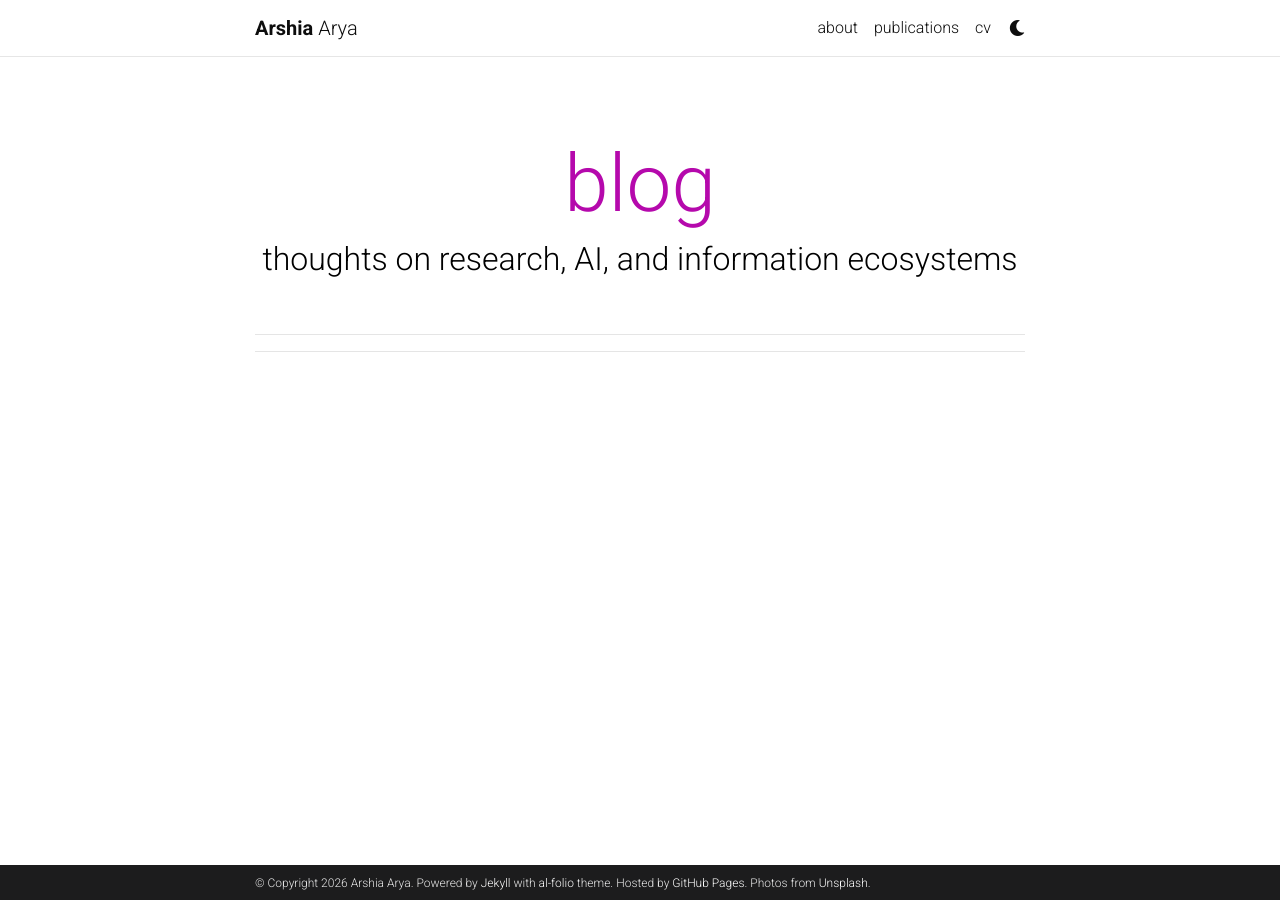
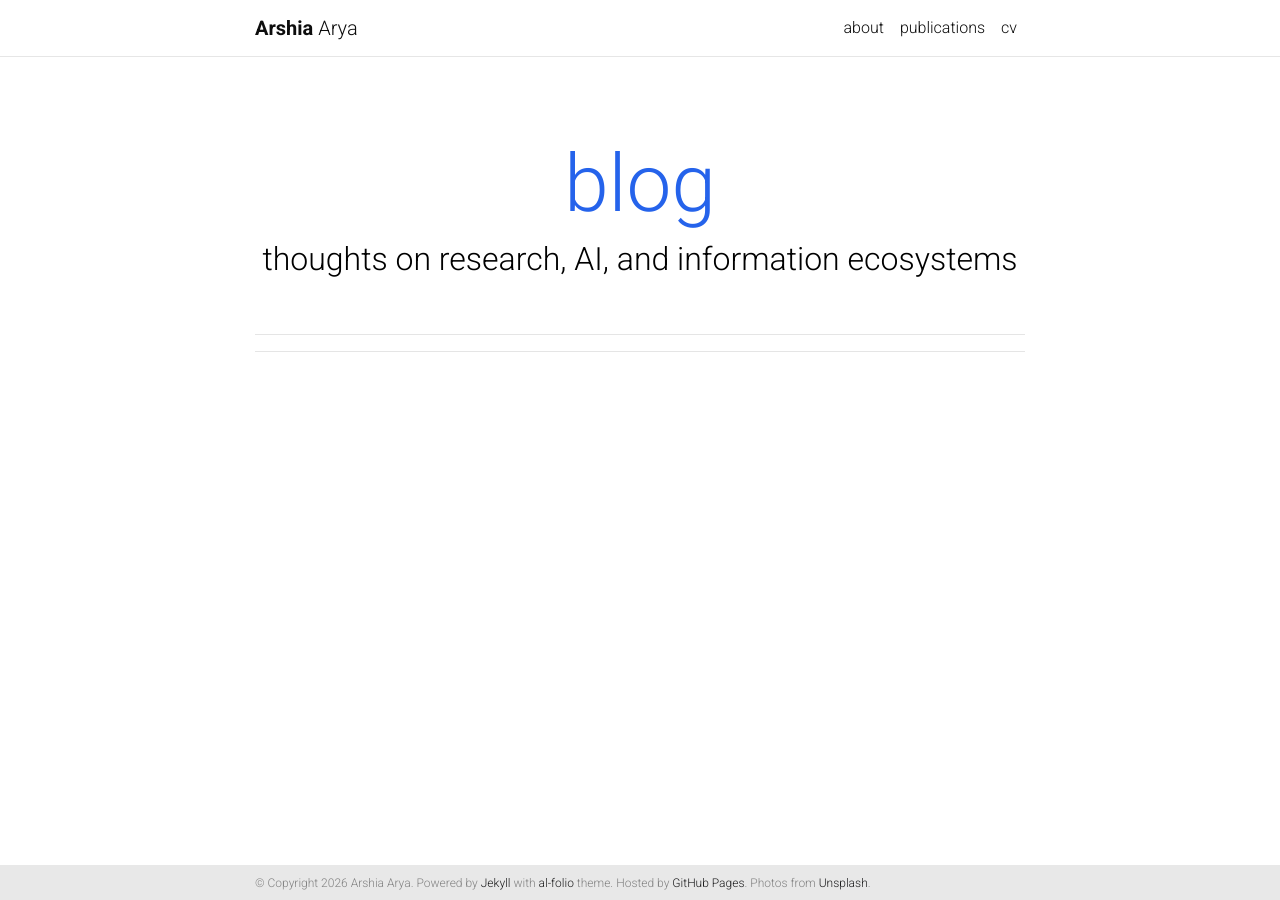
Before and after one commit to Arshiaarya/arshiaarya.github.io, a Jekyll site: the page built from blog/index.html, in a window 1280 px wide. Built offline with Jekyll 4.4.1, drawn with Linux system fonts in a browser that asks for light colours; full-size pictures stand in for the smaller copies a plugin makes; the list of posts is cut into pages by our own code; comment, search, counter and statistics services are not loaded; a style sheet for code colours, icons or effects is not loaded.

Commit message:
Modernize to clean light-mode academic design
- Disable dark mode toggle, use light mode only
- Change theme color from purple to academic blue (#2563eb)
- Lighten footer for cleaner appearance

Co-Authored-By: Claude Opus 4.5 <noreply@anthropic.com>

```diff
--- a/_config.yml
+++ b/_config.yml
@@ -300,7 +300,7 @@ enable_masonry:             true   # enables automatic project cards arangement
 enable_math:                true   # enables math typesetting (uses MathJax)
 enable_tooltips:            false  # enables automatic tooltip links generated
                                    # for each section titles on pages and posts
-enable_darkmode:            true   # enables switching between light/dark modes
+enable_darkmode:            false  # disabled - using light mode only
 enable_navbar_social:       false  # enables displaying social links in the
                                    # navbar on the about page
 enable_project_categories:  true   # enables categorization of projects into
--- a/_sass/_themes.scss
+++ b/_sass/_themes.scss
@@ -9,9 +9,9 @@
   --global-text-color-light: #{$grey-color};
   --global-theme-color: #{$purple-color};
   --global-hover-color: #{$purple-color};
-  --global-footer-bg-color: #{$grey-color-dark};
-  --global-footer-text-color: #{$grey-color-light};
-  --global-footer-link-color: #{$white-color};
+  --global-footer-bg-color: #{$grey-color-light};
+  --global-footer-text-color: #{$grey-color};
+  --global-footer-link-color: #{$grey-color-dark};
   --global-distill-app-color: #{$grey-color};
   --global-divider-color: rgba(0,0,0,.1);
   --global-card-bg-color: #{$white-color};
--- a/_sass/_variables.scss
+++ b/_sass/_variables.scss
@@ -17,7 +17,7 @@ $green-color-lime:    #B7D12A !default;
 $green-color-dark:    #009f06 !default;
 $green-color-light:   #ddffdd !default;
 $green-color-bright:  #11D68B !default;
-$purple-color:        #B509AC !default;
+$purple-color:        #2563eb !default;  // academic blue
 $light-purple-color:  lighten($purple-color, 25%);
 $pink-color:          #f92080 !default;
 $pink-color-light:    #ffdddd !default;
```
